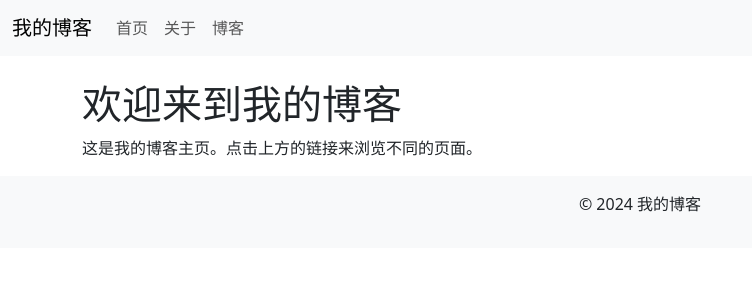
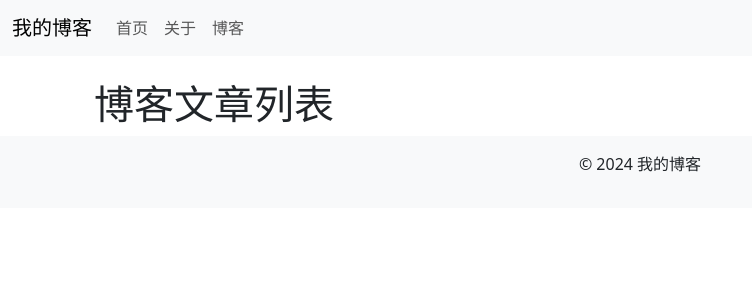
Before and after one commit to Zh-hz2/zh-hz2.github.io, a Jekyll site: the page built from blog/index.md, in a window 1280 px wide. Shown: the top 300 px of the page, without its empty margins (0-752 px from the left). Built offline with Jekyll 4.4.1, drawn with Linux system fonts in a browser that asks for light colours.

Commit message:
Update index.md

```diff
--- a/blog/index.md
+++ b/blog/index.md
@@ -1,8 +1,15 @@
 ---
 layout: default
-title: 首页
+title: 博客
 ---
 
-# 欢迎来到我的博客
-
-这是我的博客主页。点击上方的链接来浏览不同的页面。
+<div class="container">
+  <h1 class="mt-4">博客文章列表</h1>
+  <ul class="list-group">
+    {% for post in site.posts %}
+      <li class="list-group-item">
+        <a href="{{ post.url | relative_url }}">{{ post.title }}</a>
+      </li>
+    {% endfor %}
+  </ul>
+</div>
```
